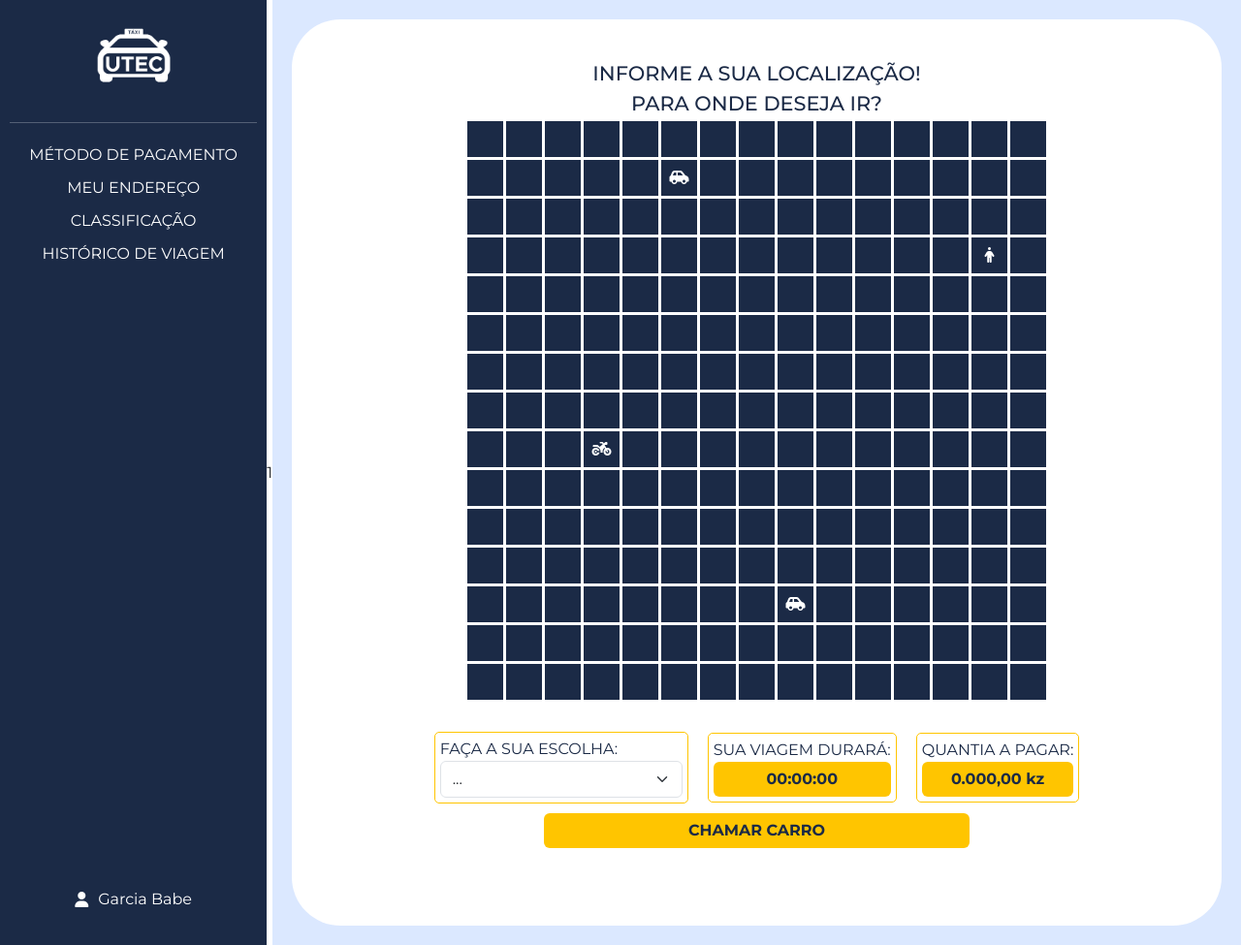
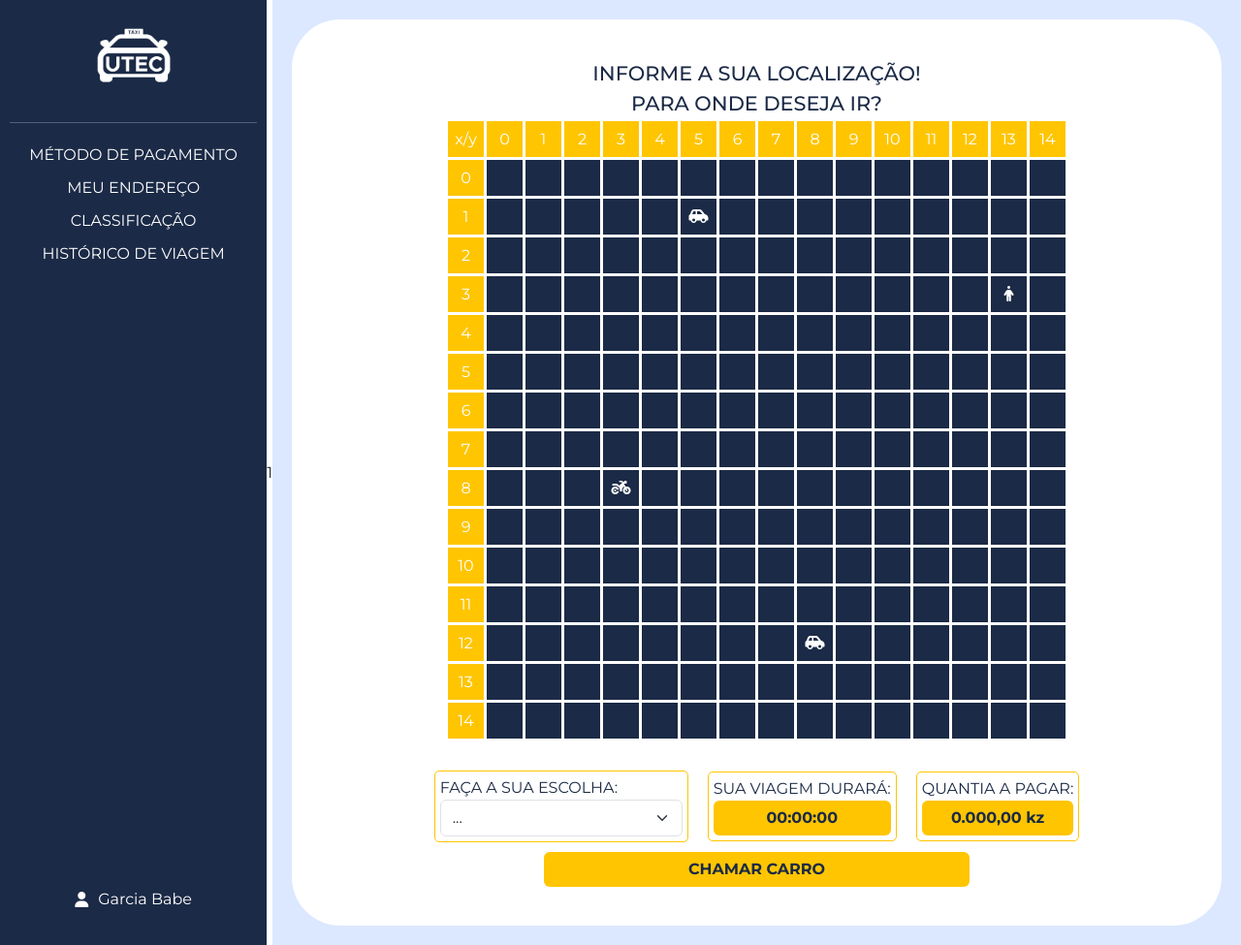
Before and after one commit to kudiezo/utec_taxi, a PHP site: page /utec_taxi/cliente in a window 1280 px wide. Shown: the whole page at 97% size. Run offline with PHP 8.4, Linux system fonts and the light colour scheme.

Commit message:
Coordenadas na home cliente

```diff
--- a/app/views/cliente/home-cliente.php
+++ b/app/views/cliente/home-cliente.php
@@ -32,9 +32,19 @@
 
 
                 <table class="mapa">
-                    <?php for ($i = 0; $i < 15; $i++) { ?>
+                    <?php for ($i = -1; $i < 15; $i++) { ?>
                         <tr>
-                            <?php for ($j = 0; $j < 15; $j++) { ?>
+                            <?php for ($j = -1; $j < 15; $j++) { ?>
+                                <?php if ($i === -1 || $j === -1) { ?>
+                                    <td style="background-color: #ffc500;">
+                                        <?php if ($i === -1) if ($j === -1)
+                                            print('x/y');
+                                        else
+                                            print($j);
+                                        else
+                                            print($i); ?>
+                                    </td>
+                                <?php } else { ?>
                                     <td>
                                         <?php if ($i === 12 && $j === 8) { ?> <i class="fa-solid fa-car-side"></i>
                                         <?php } ?>
@@ -45,6 +55,9 @@
                                         <?php if ($i === 3 && $j === 13) { ?> <i class="fa-solid fa-person"></i>
                                         <?php } ?>
                                     </td>
+                                <?php } ?>
+
+
                             <?php } ?>
                         </tr>
                     <?php } ?>
```
Lines whose indentation alone changed are shown as unchanged.
